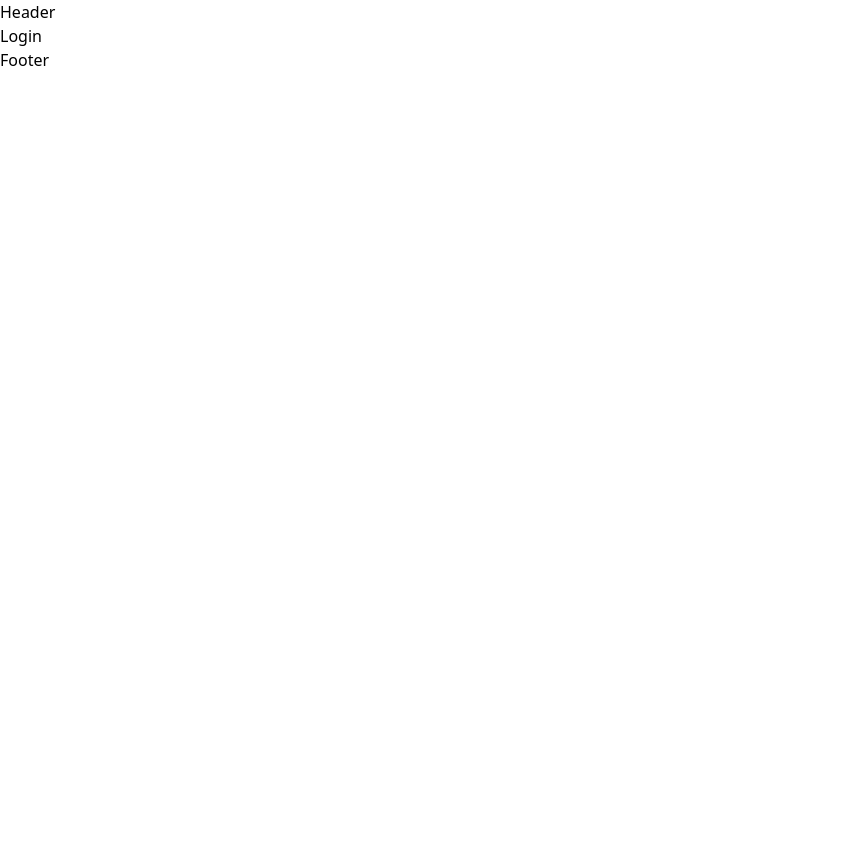
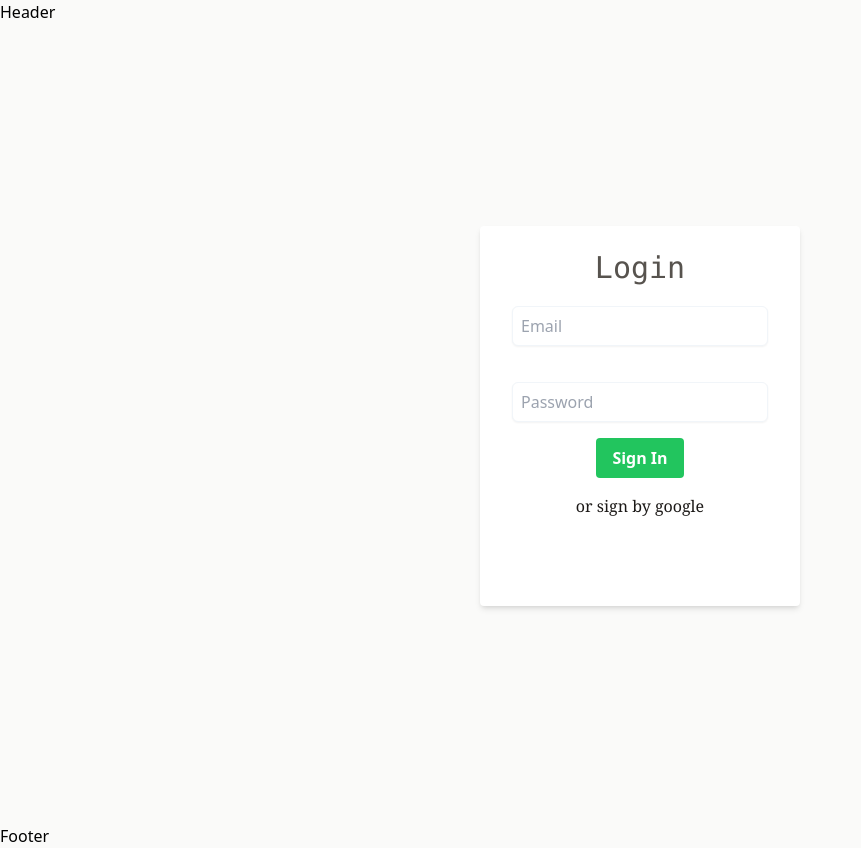
Before and after one commit to 3bdalah/trello, a React (Vite) app: page /login in a window 1280 px wide. Shown: the whole page, without its empty margins (0-861 px from the left). Before the commit the page ends 800 px from the top, so only its background shows below. Built offline with nearby package versions, Linux system fonts and the light colour scheme.

Commit message:
feat(login.jsx): built logic and style form and not finished login by google api

```diff
--- a/package.json
+++ b/package.json
@@ -11,16 +11,19 @@
   },
   "dependencies": {
     "@fortawesome/fontawesome-free": "^6.4.2",
+    "@react-oauth/google": "^0.11.1",
     "@reduxjs/toolkit": "^1.9.7",
     "@tanstack/react-query": "^4.36.1",
     "axios": "^1.5.1",
     "bootstrap": "^5.3.2",
+    "formik": "^2.4.5",
     "jwt-decode": "^3.1.2",
     "react": "^18.2.0",
     "react-bootstrap": "^2.9.0",
     "react-dom": "^18.2.0",
     "react-redux": "^8.1.3",
-    "react-router-dom": "^6.16.0"
+    "react-router-dom": "^6.16.0",
+    "yup": "^1.3.2"
   },
   "devDependencies": {
     "@types/react": "^18.2.15",
--- a/src/components/Layout/Layout.jsx
+++ b/src/components/Layout/Layout.jsx
@@ -5,9 +5,11 @@ import Header from "../Header/Header";
 export default function Layout() {
   return (
     <>
-      <Header />
-      <Outlet />
-      <Footer />
+      <div className=" bg-stone-50">
+        <Header />
+        <Outlet />
+        <Footer />
+      </div>
     </>
   );
 }
--- a/src/components/Login/Login.jsx
+++ b/src/components/Login/Login.jsx
@@ -1,3 +1,142 @@
+import { GoogleLogin } from "@react-oauth/google";
+import { useEffect, useState } from "react";
+import jwt_decode from "jwt-decode";
+import * as Yup from "yup";
+import { useFormik } from "formik";
+import { useNavigate } from "react-router-dom";
+import axios from "axios";
 export default function Login() {
-  return <div>Login</div>;
+  let navigate = useNavigate();
+  const [isLoading, setLoading] = useState(false);
+  const [dataUser, setDataUser] = useState(null);
+
+  const handleLogin = async (values) => {
+    setLoading(true);
+    try {
+      const res = await axios.post(
+        "https://trello-backend-tlg1.onrender.com/signup",
+        values
+      );
+      console.log(res);
+    } catch (error) {
+      console.log("error", error);
+    }
+  };
+  const handleGoogleLogin = async () => {
+    setLoading(true);
+    let valuesUser = {
+      fName: dataUser.give_name,
+      lName: dataUser.family_name,
+      email: dataUser.email,
+      sub: dataUser.sub,
+    };
+
+    try {
+      const res = await axios.post(
+        "https://trello-backend-tlg1.onrender.com/loginGoogle",
+        valuesUser
+      );
+      console.log("res google ", res);
+    } catch (error) {
+      console.log("error", error);
+    }
+  };
+  useEffect(() => {
+    console.log("token changed", dataUser);
+
+    if (dataUser) {
+      handleGoogleLogin();
+      navigate("/");
+    }
+  }, [dataUser]);
+
+  let validationSchema = Yup.object({
+    email: Yup.string().email("Invalid email").required("Email is required"),
+    password: Yup.string()
+      .matches(/^[A-Z][a-z-0-9]{3,8}$/, "Your Password Wrong")
+      .required("Password is required"),
+  });
+  let formik = useFormik({
+    initialValues: {
+      email: "",
+      password: "",
+    },
+    validationSchema,
+    onSubmit: (values) => {
+      console.log(values);
+      handleLogin(values);
+      console.log("loading", isLoading);
+    },
+  });
+  return (
+    <div className="flex h-screen justify-center">
+      <div className="m-auto w-full max-w-xs">
+        <form
+          className="bg-white shadow-md   rounded px-8 pt-6 pb-8 mb-4"
+          onSubmit={formik.handleSubmit}
+        >
+          <h3 className="text-center capitalize font-mono text-3xl  text-stone-600 mb-5">
+            {" "}
+            Login
+          </h3>
+          <div className="flex items-center justify-center flex-col">
+            <input
+              type="email"
+              className="h-10 p-2 w-full shadow-sm   border-y border-x  border-slate-100 rounded-md"
+              name="email"
+              placeholder="Email"
+              value={formik.values.email}
+              onChange={formik.handleChange}
+            />
+
+            {formik.errors.email && formik.touched.email ? (
+              <div className="alert alert-danger">{formik.errors.email}</div>
+            ) : null}
+          </div>
+          <div className="mt-9 flex items-center justify-center flex-col">
+            <input
+              type="password"
+              className="h-10 p-2 w-full shadow-sm   border-y border-x  border-slate-100 rounded-md"
+              name="password"
+              placeholder="Password"
+              value={formik.values.password}
+              onChange={formik.handleChange}
+            />
+
+            {formik.errors.password && formik.touched.password ? (
+              <div className="alert alert-danger">{formik.errors.password}</div>
+            ) : null}
+          </div>
+          <div className="flex items-center justify-center">
+            <button
+              className="my-4 bg-green-500 hover:bg-green-700 text-white font-bold py-2 px-4 rounded focus:outline-none focus:shadow-outline"
+              type="submit"
+            >
+              Sign In
+            </button>
+          </div>
+          <div className="flex items-center justify-center flex-col lowercase">
+            <h4 className="mb-4 text-stone-900 text-center font-serif ">
+              {" "}
+              or Sign by Google
+            </h4>
+            <GoogleLogin
+              className=""
+              onSuccess={(CredentialsResponse) => {
+                const credentialResponDecode = jwt_decode(
+                  CredentialsResponse.credential
+                );
+                setDataUser(credentialResponDecode);
+                console.log("credentail decoded", credentialResponDecode);
+                console.log("repsonse Credential", CredentialsResponse);
+              }}
+              onError={() => {
+                console.log("login failed");
+              }}
+            ></GoogleLogin>
+          </div>
+        </form>
+      </div>
+    </div>
+  );
 }
--- a/src/main.jsx
+++ b/src/main.jsx
@@ -5,12 +5,15 @@ import "./index.css";
 import TokenContextProvider from "./Context/UserContext.jsx";
 import { Provider } from "react-redux";
 import store from "./Redux/Store.jsx";
+import { GoogleOAuthProvider } from "@react-oauth/google";
 ReactDOM.createRoot(document.getElementById("root")).render(
   <React.StrictMode>
-    <TokenContextProvider>
-      <Provider store={store}>
-        <App />
-      </Provider>
-    </TokenContextProvider>
+    <GoogleOAuthProvider clientId="317861228219-rp05oc8tu4p8gc271dhijvjevdaquqd1.apps.googleusercontent.com">
+      <TokenContextProvider>
+        <Provider store={store}>
+          <App />
+        </Provider>
+      </TokenContextProvider>
+    </GoogleOAuthProvider>
   </React.StrictMode>
 );
```
Also changed, not shown: 1 other file (tests, documents, lock files or other folders).
